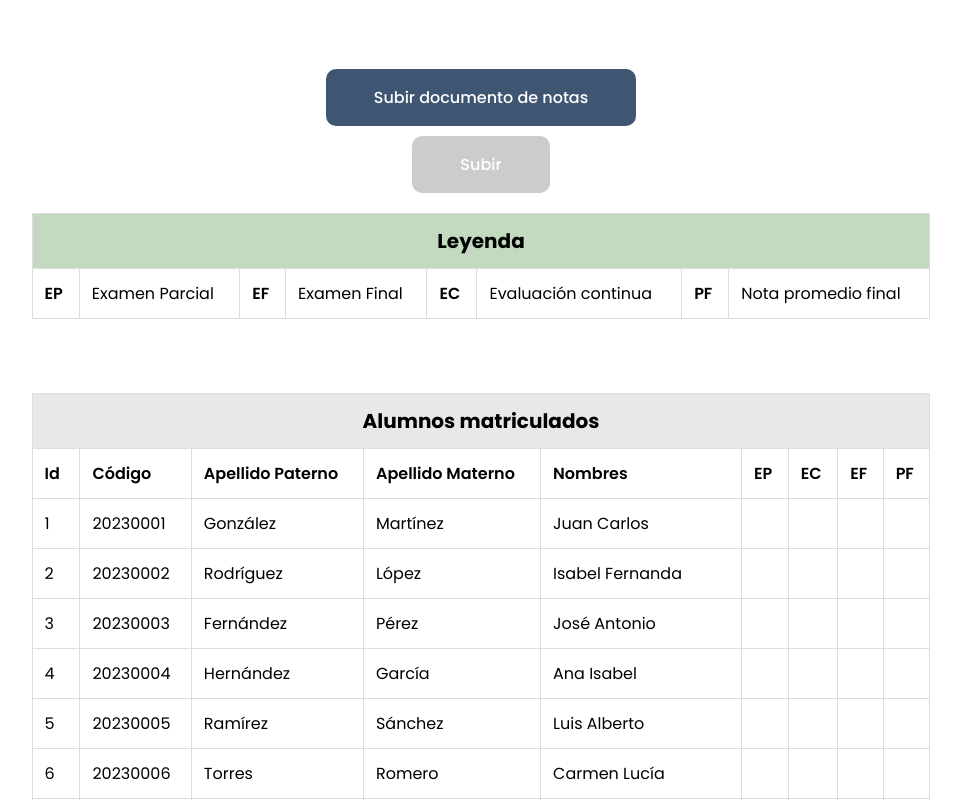
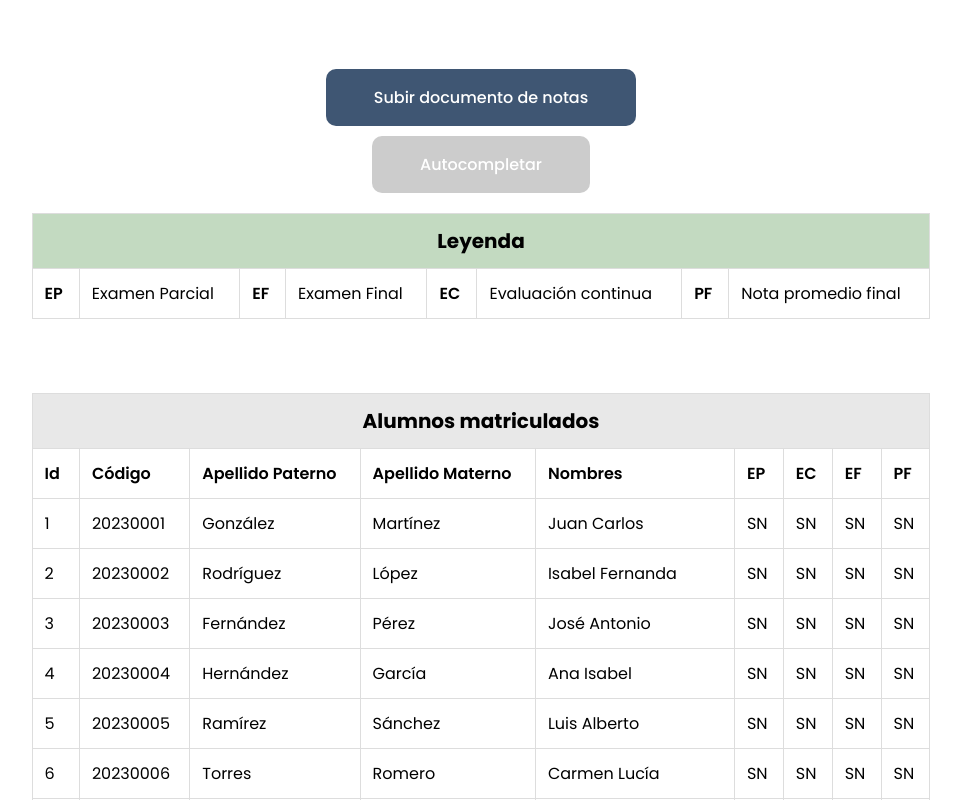
Before and after one commit to JoshuaPariona/sum-marize-app, a React (Vite) app: page /sum-marize-app/Home in a window 1280 px wide. Shown: the part 1000-1800 px from the top of the page, without its empty margins (284-1245 px from the left). Built offline with nearby package versions, Linux system fonts and the light colour scheme.

Commit message:
Integracion con api

```diff
--- /dev/null
+++ b/src/context/StudentData.jsx
@@ -0,0 +1,15 @@
+import React, { createContext, useState } from "react";
+
+// Crea el contexto
+export const StudentDataContext = createContext();
+
+// Crea el proveedor del contexto
+export const StudentDataProvider = ({ children }) => {
+  const [studentData, setStudentData] = useState(null);
+
+  return (
+    <StudentDataContext.Provider value={{ studentData, setStudentData }}>
+      {children}
+    </StudentDataContext.Provider>
+  );
+};
--- a/src/data/Student.js
+++ b/src/data/Student.js
@@ -1,4 +1,4 @@
-const data = [{
+export const data = [{
         "id": 1,
         "code": "20230001",
         "paternal": "González",
@@ -199,11 +199,3 @@ const data = [{
         "EF": 18
     }
 ]
-
-export const getStudents = () => {
-    return new Promise((resolve, reject) => {
-        setTimeout(() => {
-            resolve(data);
-        }, 1000);
-    })
-}
--- a/src/pages/Home/Home.jsx
+++ b/src/pages/Home/Home.jsx
@@ -5,17 +5,20 @@ import DataCourse from "./components/DataCourse";
 import ListStudents from "./components/ListStudents";
 import Header from "../../components/Header/Header";
 import "./Home.css";
+import { StudentDataProvider } from "../../context/StudentData";
 
 const Home = () => {
   return (
     <div className="home-container">
       <Aside />
       <div className="main-content">
+        <StudentDataProvider>
           {/* <Header /> */}
           <DataTeacher />
           <DataCourse />
           <Legend />
           <ListStudents />
+        </StudentDataProvider>
       </div>
     </div>
   );
--- a/src/pages/Home/components/FileUpload.jsx
+++ b/src/pages/Home/components/FileUpload.jsx
@@ -1,29 +1,50 @@
-import React, { useState } from 'react';
-import '../Home.css'; // Asegúrate de crear este archivo CSS
+import React, { useContext, useState } from "react";
+import "../Home.css"; // Asegúrate de crear este archivo CSS
+import { StudentDataContext } from "../../../context/StudentData";
 
 const FileUpload = () => {
+  const {setStudentData} = useContext(StudentDataContext);
   const [selectedFile, setSelectedFile] = useState(null);
   const [isModalOpen, setIsModalOpen] = useState(false);
   const [progress, setProgress] = useState(0);
 
-  const handleFileChange = (event) => {
+  const  handleFileChange = (event) => {
     setSelectedFile(event.target.files[0]);
   };
 
-  const handleUploadClick = () => {
+  const handleUploadClick = async () => {
     setIsModalOpen(true);
     setProgress(0);
-
+    if (selectedFile) {
+      try {
         const interval = setInterval(() => {
           setProgress((prev) => {
             if (prev >= 100) {
               clearInterval(interval);
-          setIsModalOpen(false);
               return 100;
             }
             return prev + 20;
           });
         }, 600);
+        const formData = new FormData();
+        formData.append('file', selectedFile);
+        const response = await fetch("http://localhost:8000/api/v1/notes/process_notes/", {
+          method: "POST",
+          body: formData,
+        });
+        const data = await response.json();
+        setStudentData(data.notes.codigo_np_ev_nf)
+        setIsModalOpen(false);
+      } catch (error) {
+        console.log("error");
+        console.log("error", error);
+        setIsModalOpen(false);
+        setSelectedFile(null);
+      }
+    }
+    else {
+      setSelectedFile(null);
+    }
   };
 
   const closeModal = () => {
@@ -43,13 +64,19 @@ const FileUpload = () => {
       <label htmlFor="file-upload" className="label-upload">
         {selectedFile ? selectedFile.name : "Subir documento de notas"}
       </label>
-      <button onClick={handleUploadClick} className="upload-button" disabled={!selectedFile}>
-        Subir
+      <button
+        onClick={handleUploadClick}
+        className="upload-button"
+        disabled={!selectedFile}
+      >
+        Autocompletar
       </button>
 
       {isModalOpen && (
         <div className="modal-overlay">
-          <button onClick={closeModal} className="close-button">&times;</button>
+          <button onClick={closeModal} className="close-button">
+            &times;
+          </button>
           <div className="modal">
             <h2>Cargando documento...</h2>
             <div className="progress-bar">
@@ -64,6 +91,6 @@ const FileUpload = () => {
       )}
     </div>
   );
-}
+};
 
 export default FileUpload;
--- a/src/pages/Home/components/ListStudents.jsx
+++ b/src/pages/Home/components/ListStudents.jsx
@@ -1,21 +1,36 @@
-import React, { useEffect, useState } from 'react';
-import { getStudents } from '../../../data/Student';
-import Modal from '../../../components/Modales/Modal';
+import React, { useContext, useEffect, useState } from "react";
+import { data } from "../../../data/Student";
+import Modal from "../../../components/Modales/Modal";
+import { StudentDataContext } from "../../../context/StudentData";
+
+/**{
+  "Código Alumno": 238614,
+  "NP": 8,
+  "EV": 8,
+  "NF": 6
+}, */
 
 const ListStudents = () => {
-  const [students, setStudents] = useState([]);
-  const [loader, setLoader] = useState(true);
+  const { studentData } = useContext(StudentDataContext);
   const [isModalOpen, setIsModalOpen] = useState(false);
 
   useEffect(() => {
-    getStudents()
-      .then((res) => {
-        setStudents(res);
-      })
-      .finally(() => {
-        setLoader(false);
-      });
-  }, []);
+    console.log(studentData);
+  }, [studentData]);
+
+  const fillStudentData = (code, tag) => {
+    if (studentData) {
+      const student = studentData.find(
+        (student) => student["Código Alumno"] === Number(code)
+      );
+      if (student) return student[tag];
+      else {
+        return "SN";
+      }
+    } else {
+      return "SN";
+    }
+  };
 
   const openModal = () => setIsModalOpen(true);
   const closeModal = () => setIsModalOpen(false);
@@ -39,19 +54,30 @@ const ListStudents = () => {
         </tr>
       </thead>
       <tbody>
-        {students.map((student) => (
+        {data.map((student) => {
+          const np = fillStudentData(student.code, "NP");
+          const ev = fillStudentData(student.code, "EV");
+          const nf = fillStudentData(student.code, "NF");
+          return (
             <tr key={student.id}>
               <td>{student.id}</td>
               <td>{student.code}</td>
               <td>{student.paternal}</td>
               <td>{student.maternal}</td>
               <td>{student.names}</td>
-            <td></td>
-            <td></td>
-            <td></td>
-            <td></td>
+              <td>{np}</td>
+              <td>{ev}</td>
+              <td>{nf}</td>
+              <td>
+                {typeof np === "string" ||
+                typeof ev === "string" ||
+                typeof nf === "string"
+                  ? "SN"
+                  :Math.round( np * 0.3 + ev * 0.4 + nf * 0.3)}
+              </td>
             </tr>
-        ))}
+          );
+        })}
       </tbody>
     </table>
   );
@@ -60,14 +86,18 @@ const ListStudents = () => {
     <div className="student-container">
       {renderTable()}
       <div className="view-container">
-        <button onClick={openModal} className="view-button">Vista Preliminar</button>
+        <button onClick={openModal} className="view-button">
+          Vista Preliminar
+        </button>
       </div>
       <Modal isOpen={isModalOpen} closeModal={closeModal}>
         <div className="important-container">
           <h2 className="important-title">Importante</h2>
-          <p className="important-paragraph">PORFAVOR VERIFIQUE BIEN LAS CALIFICACIONES ANTES DE GRABAR PARA
-            CORREGIR HAGA CLICK EN EL BOTON CORREGIR UNA VEZ GRABADA
-            LA CALIFICACION NO PODRA SER CORREGIDA.</p>
+          <p className="important-paragraph">
+            PORFAVOR VERIFIQUE BIEN LAS CALIFICACIONES ANTES DE GRABAR PARA
+            CORREGIR HAGA CLICK EN EL BOTON CORREGIR UNA VEZ GRABADA LA
+            CALIFICACION NO PODRA SER CORREGIDA.
+          </p>
         </div>
         {renderTable()}
         <div className="modal-buttons">
```
Lines whose indentation alone changed are shown as unchanged.
